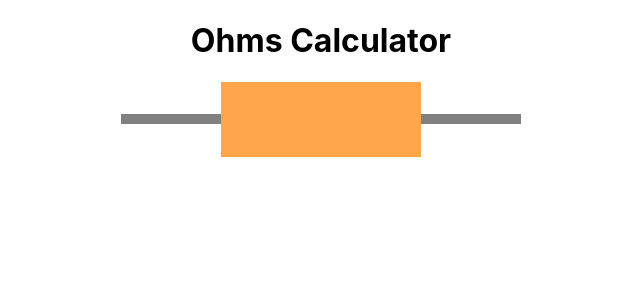
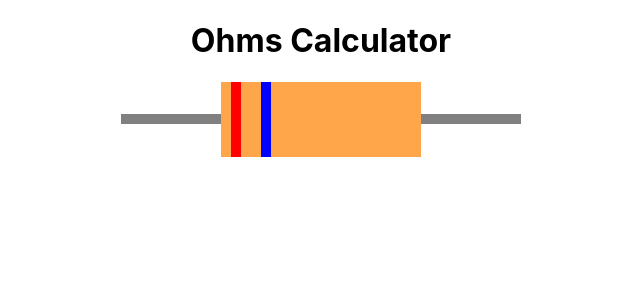
Before and after one commit to arturordz3000/ohmcalculator, a React (Create React App) app in the folder ohm-calculator/: page / in a window 1280 px wide. Shown: the top 300 px of the page, without its empty margins (319-959 px from the left). Built offline with nearby package versions, Linux system fonts and the light colour scheme.

Commit message:
Adding configuration for the resistor component

```diff
--- a/ohm-calculator/src/components/Resistor/Resistor.css
+++ b/ohm-calculator/src/components/Resistor/Resistor.css
@@ -17,4 +17,12 @@
     height: 100%;
     background-color: rgb(255, 165, 74);
     display: inline-block;
+    text-align: left;
 }
+
+.Resistor-band {
+    width: 10px;
+    height: 100%;
+    position: relative;
+    display: inline-block;
+}
--- a/ohm-calculator/src/components/Resistor/Resistor.js
+++ b/ohm-calculator/src/components/Resistor/Resistor.js
@@ -1,10 +1,21 @@
 import './Resistor.css';
 
-function Resistor() {
+function Resistor(props) {
+    const bandsConfiguration = props.bandsConfiguration;
+    const bands = [];
+
+    for (const [index, value] of bandsConfiguration.entries()) {
+        const configuration = value;
+        console.log(configuration.position);
+        bands.push(<div key={index} className="Resistor-band" style={{ left: configuration.position, backgroundColor: configuration.selectedColor.color }}></div>);
+    }
+
     return (
         <div className="Resistor">
             <div className="Resistor-wire"></div>
-            <div className="Resistor-body"></div>
+            <div className="Resistor-body">
+                {bands}
+            </div>
             <div className="Resistor-wire"></div>
         </div>
     );
--- /dev/null
+++ b/ohm-calculator/src/models/BandColorConfiguration.js
@@ -0,0 +1,14 @@
+class BandColorConfiguration {
+    constructor(name, colors, position) {
+        if (!colors.length) {
+            throw new Error('There should be at least one color');
+        }
+
+        this.name = name;
+        this.colors = colors;
+        this.selectedColor = this.colors[0];
+        this.position = position;
+    }
+}
+
+export default BandColorConfiguration;
--- a/ohm-calculator/src/pages/MainPage/MainPage.js
+++ b/ohm-calculator/src/pages/MainPage/MainPage.js
@@ -1,13 +1,19 @@
 import './MainPage.css'
 import Resistor from '../../components/Resistor/Resistor'
+import BandColorConfiguration from '../../models/BandColorConfiguration';
 
 function MainPage() {
+    const bandsConfiguration = [
+        new BandColorConfiguration('First band', [{color: '#ff0000', value: 1}], '10px'),
+        new BandColorConfiguration('Second band', [{color: '#0000ff', value: 1}], '30px'),
+    ];
+
     return (
         <div className="MainPage">
             <header>
             <h1>Ohms Calculator</h1>
             </header>
-            <Resistor />
+            <Resistor bandsConfiguration={bandsConfiguration}/>
         </div>
     )
 }
```
Also changed, not shown: ohm-calculator/src/models/BandColor.js (added, +10 -0 lines).
